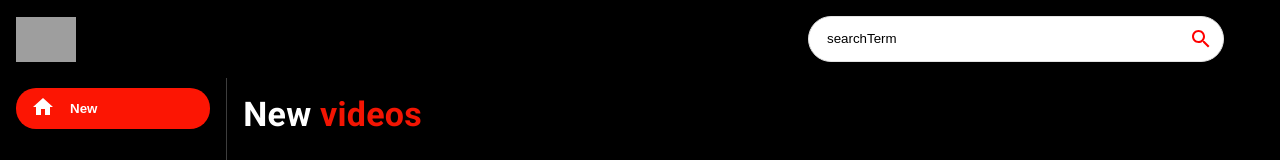
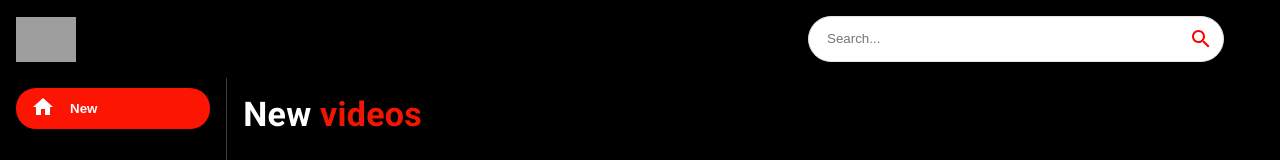
Before and after one commit to CoderNawaki/youtube_clone, a React (Create React App) app: page / in a window 1280 px wide. Shown: the top 160 px of the page. Built offline with nearby package versions, Linux system fonts and the light colour scheme; no server answers; grey boxes are pictures that could not be loaded.

Commit message:
search bar was not working so edit the searchTerm and videoDetails component that now showing video but still not solved.

```diff
--- a/src/components/SearchBar.jsx
+++ b/src/components/SearchBar.jsx
@@ -21,14 +21,19 @@ const SearchBar = () => {
   }
 
   return (
-    <Paper component="form" onSubmit={()=>{}}
+    <Paper component="form"
+    onSubmit={handleSubmit}
     sx={{
         borderRadius:20,
         border:'1px solid #e3e3e3',
         pl:2,boxShadow:'none',
         mr:{sm:5}
     }}>
-        <input className='search-bar' placeholder="Search..." value="searchTerm" onChange={(e)=>setSearchTerm(e.target.value)} />
+        <input
+        className='search-bar'
+        placeholder="Search..."
+        value={searchTerm}
+        onChange={(e)=>setSearchTerm(e.target.value)} />
         <IconButton type='Submit' sx={{p:'10px',color:'red'}}>
             <Search />
         </IconButton>
--- a/src/components/SearchFeed.jsx
+++ b/src/components/SearchFeed.jsx
@@ -7,7 +7,7 @@ import { useParams } from 'react-router-dom';
 const SearchFeed = ()=>{
 
 const [videos,setVideos]=useState([]);
-const {searchTerm} =useParams;
+const {searchTerm} =useParams();
 useEffect(()=>{
 
 fetchFromAPI(`search?part=snippet&q=${searchTerm}`).then((data)=>setVideos(data.items))
--- a/src/components/VideoDetail.jsx
+++ b/src/components/VideoDetail.jsx
@@ -45,7 +45,7 @@ const {snippet:{title,channelId,channelTitle},statistics:{viewCount,likeCount}}=
 
           <Stack direction="row" justifyContent="space-between" sx={{color:'#fff'}} py={1} px={2}>
             <Link to={`/channel/${channelId}`}>
-                  <Typography variant={{sm:'subtitle1',md:'h6',color:"#fff"}}>
+                  <Typography variant ="" sx= {{sm:'subtitle1', md:'h6',color:'#fff' }} >
                     {channelTitle}
                     <CheckCircle sx={{fontSize:'12px',color:'gray',ml:'5px'}} />
 
@@ -53,10 +53,10 @@ const {snippet:{title,channelId,channelTitle},statistics:{viewCount,likeCount}}=
             </Link>
 
             <Stack direction="row" gap="20px" alignItems="center">
-              <Typography variant="body" sx={{opacity:0.7}}>
+              <Typography variant="body1" sx={{opacity:0.7}}>
                 {parseInt(viewCount).toLocaleString()} views
               </Typography>
-              <Typography>
+              <Typography variant="body1" sx={{opacity:0.7}}>
                 {parseInt(likeCount).toLocaleString()} likes
               </Typography>
             </Stack>
```
